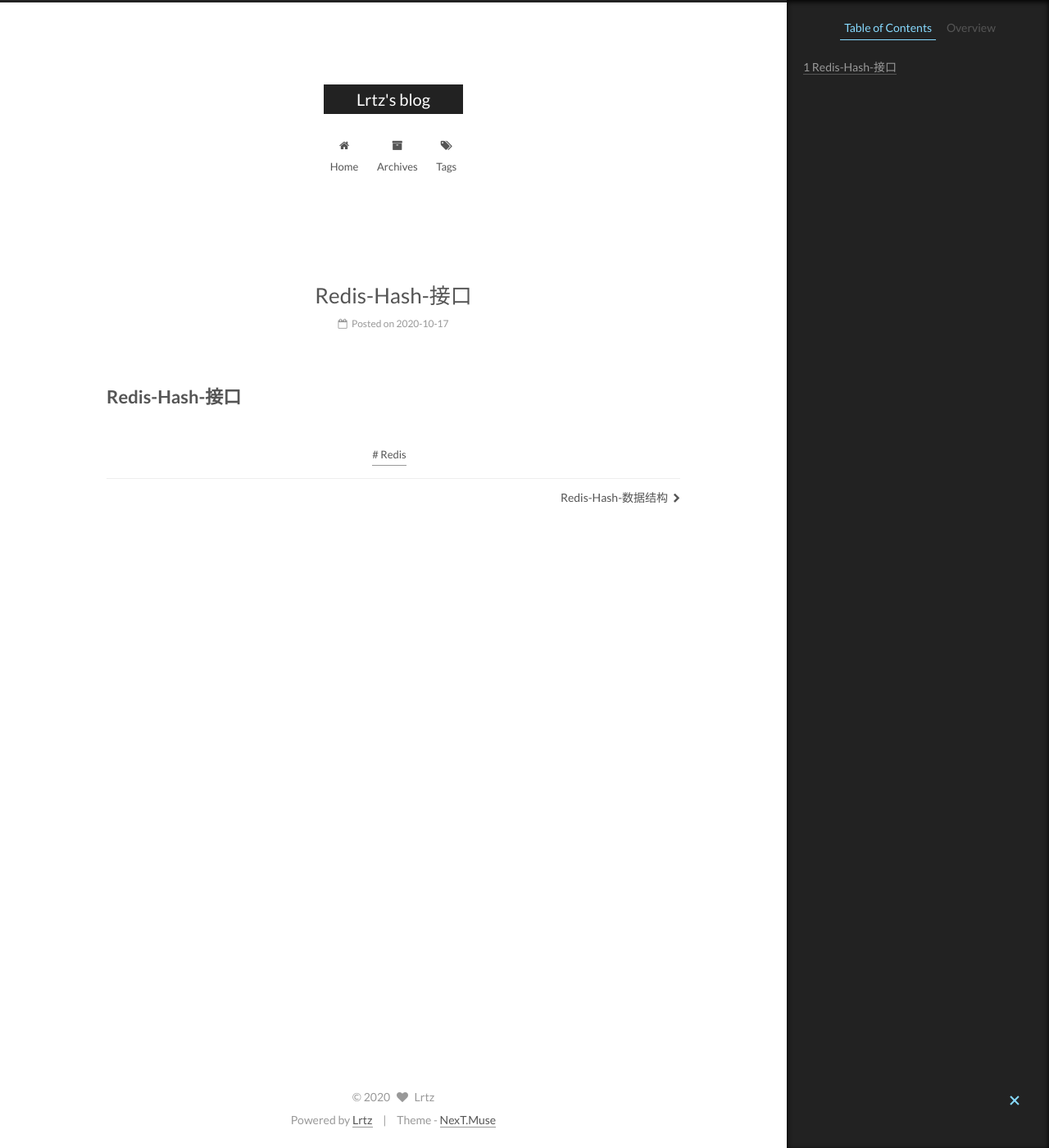
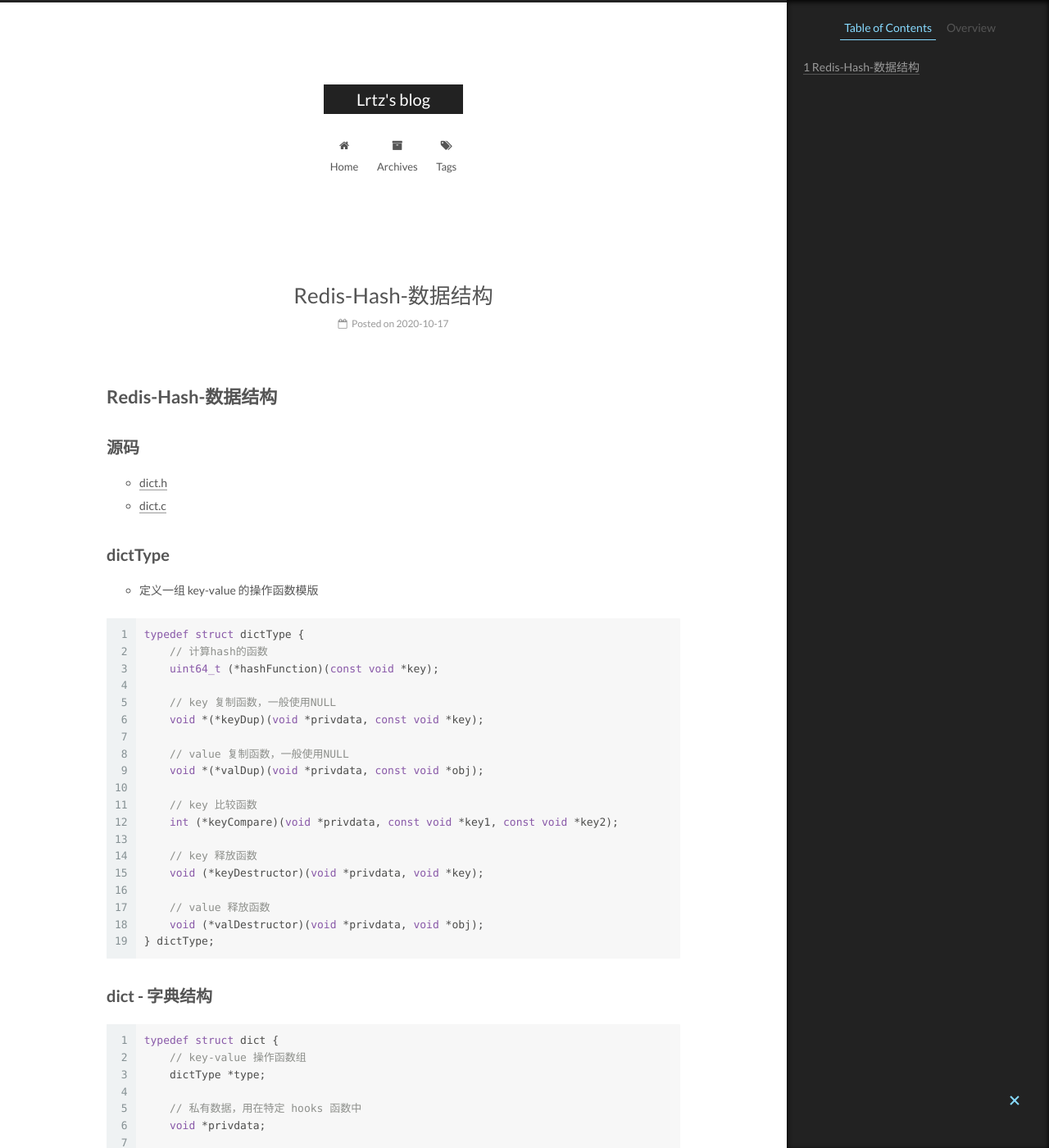
Before and after one commit to lrtz-v/lrtz-v.github.io, a Jekyll site: the page built from _posts/2020-11-13-datastruct.md, in a window 1280 px wide and 1400 px high. Shown: the whole window at 82% size. Built offline with Jekyll 4.4.1, drawn with Linux system fonts in a browser that asks for light colours; some of the changed text lies outside the part shown.

Commit message:
add redis dict datastruct comments

````diff
--- a/_config.yml
+++ b/_config.yml
@@ -354,7 +354,7 @@
 
 # MathJax Support
 mathjax:
-  enable: false
+  enable: true
   per_page: false
   cdn: //cdn.bootcss.com/mathjax/2.7.1/latest.js?config=TeX-AMS-MML_HTMLorMML
 
--- a/_posts/2020-11-13-datastruct.md
+++ b/_posts/2020-11-13-datastruct.md
@@ -1,7 +1,118 @@
 ---
-title: Redis-Hash-接口
+title: Redis-Hash-数据结构
 date: 2020-10-17 20:30:01
 tags: [Redis]
 ---
 
-# Redis-Hash-接口
+# Redis-Hash-数据结构
+
+## 源码
+
+- [dict.h](https://github.com/redis/redis/blob/unstable/src/dict.h)
+- [dict.c](https://github.com/redis/redis/blob/unstable/src/dict.c)
+
+## dictType
+
+- 定义一组 key-value 的操作函数模版
+
+```c
+typedef struct dictType {
+    // 计算hash的函数
+    uint64_t (*hashFunction)(const void *key);
+
+    // key 复制函数，一般使用NULL
+    void *(*keyDup)(void *privdata, const void *key);
+
+    // value 复制函数，一般使用NULL
+    void *(*valDup)(void *privdata, const void *obj);
+
+    // key 比较函数
+    int (*keyCompare)(void *privdata, const void *key1, const void *key2);
+
+    // key 释放函数
+    void (*keyDestructor)(void *privdata, void *key);
+
+    // value 释放函数
+    void (*valDestructor)(void *privdata, void *obj);
+} dictType;
+```
+
+## dict - 字典结构
+
+```c
+typedef struct dict {
+    // key-value 操作函数组
+    dictType *type;
+
+    // 私有数据，用在特定 hooks 函数中
+    void *privdata;
+
+    // hashTable, ht[1] 扩容中的hashTable, ht[0] 旧的hashTable
+    dictht ht[2];
+
+    // rehash 标志，默认为-1（未在扩容中）
+    long rehashidx;
+
+    // 迭代器遍历标志
+    unsigned long iterators;
+} dict;
+```
+
+## dictht - hashTable 结构
+
+```c
+typedef struct dictht {
+    // hash 数组
+    dictEntry **table;
+
+    // hash 数组大小
+    unsigned long size;
+
+    // 哈希表大小掩码，等于size-1
+    unsigned long sizemask;
+
+    // hash 数组已使用大小
+    unsigned long used;
+} dictht;
+```
+
+## dictEntry - hash 节点
+
+```c
+typedef struct dictEntry {
+    // 元素 key
+    void *key;
+
+    // 元素 value
+    union {
+        void *val;
+        uint64_t u64;
+        int64_t s64;
+        double d;
+    } v;
+
+    // 下一个节点的地址
+    struct dictEntry *next;
+} dictEntry;
+```
+
+## 迭代器
+
+```c
+typedef struct dictIterator {
+    // dict
+    dict *d;
+
+    //
+    long index;
+
+    // hashTable 标志(0/1)；安全标志
+    int table, safe;
+
+    // 当前节点；下一个节点
+    dictEntry *entry, *nextEntry;
+
+    // dict 指纹
+    long long fingerprint;
+} dictIterator;
+```
````
Also changed, not shown: _posts/2020-11-13-api.md (+2 -2 lines).
